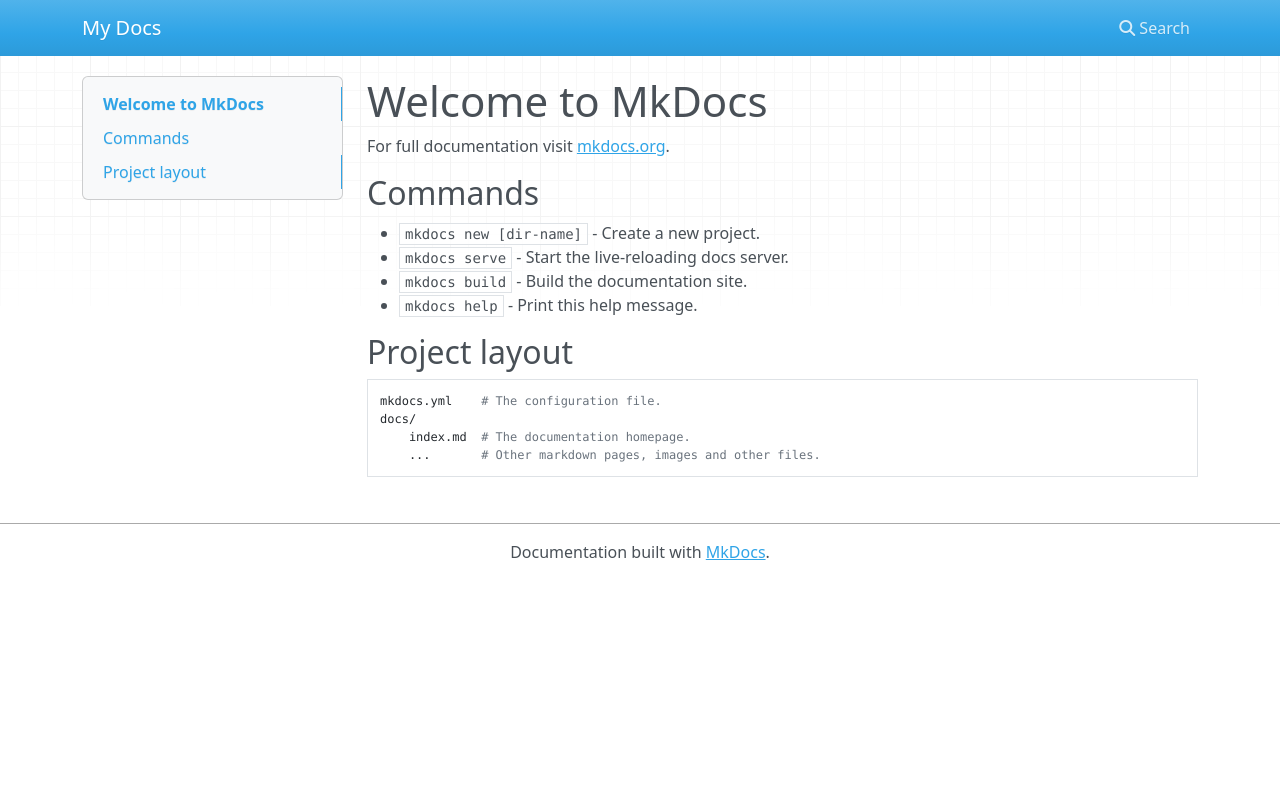
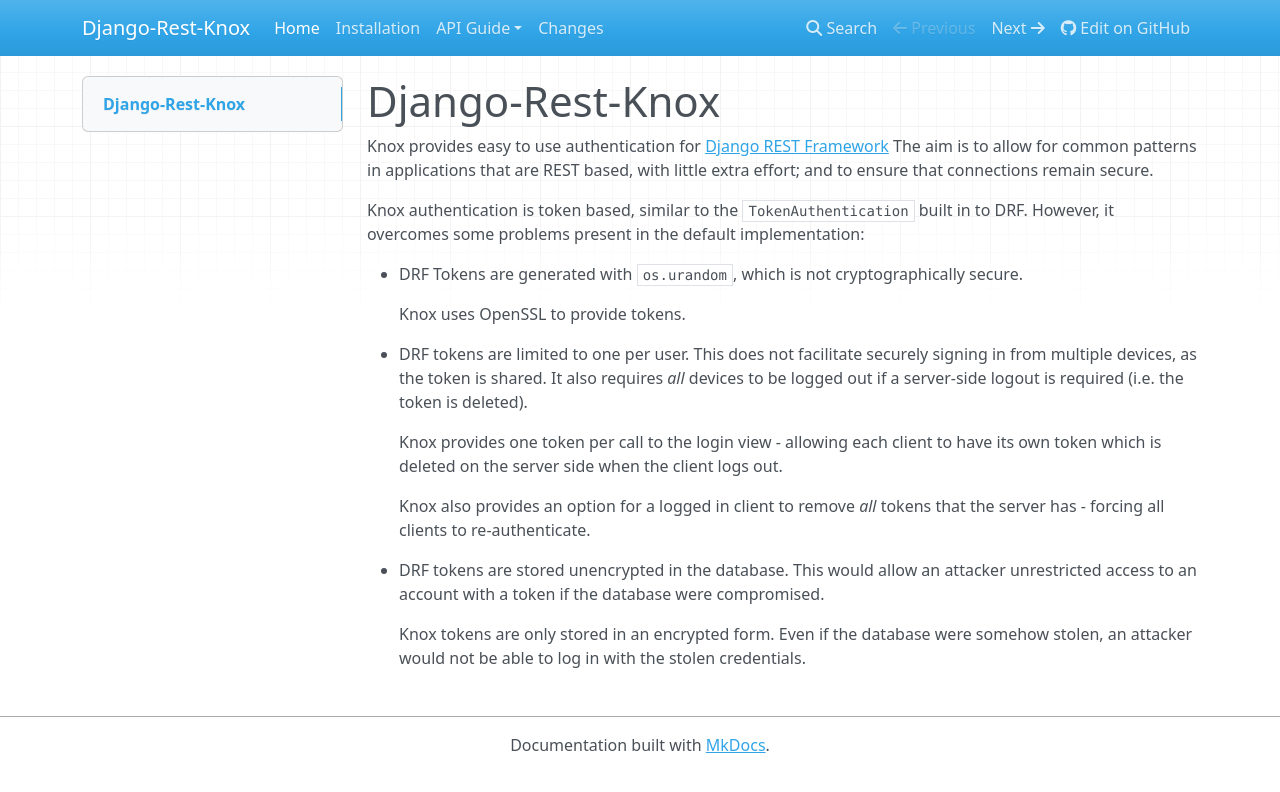
Before and after one commit to jazzband/django-rest-knox, an MkDocs documentation site: the page built from docs/index.md, in a window 1280 px wide. Shown: the top 792 px of the page. Built offline with MkDocs 1.6.1, drawn with Linux system fonts in a browser that asks for light colours; nearby versions of some CDN libraries; old or Windows-style settings are respelled for this version of MkDocs.

```diff
--- a/docs/index.md
+++ b/docs/index.md
@@ -1,17 +1,31 @@
-# Welcome to MkDocs
+# Django-Rest-Knox
+Knox provides easy to use authentication for [Django REST Framework](http://www.django-rest-framework.org/)
+The aim is to allow for common patterns in applications that are REST based,
+with little extra effort; and to ensure that connections remain secure.
 
-For full documentation visit [mkdocs.org](http://mkdocs.org).
+Knox authentication is token based, similar to the `TokenAuthentication` built
+in to DRF. However, it overcomes some problems present in the default implementation:
 
-## Commands
+-   DRF Tokens are generated with `os.urandom`, which is not cryptographically
+    secure.
 
-* `mkdocs new [dir-name]` - Create a new project.
-* `mkdocs serve` - Start the live-reloading docs server.
-* `mkdocs build` - Build the documentation site.
-* `mkdocs help` - Print this help message.
+    Knox uses OpenSSL to provide tokens.
 
-## Project layout
+-   DRF tokens are limited to one per user. This does not facilitate securely
+    signing in from multiple devices, as the token is shared. It also requires
+    *all* devices to be logged out if a server-side logout is required (i.e. the
+    token is deleted).
 
-    mkdocs.yml    # The configuration file.
-    docs/
-        index.md  # The documentation homepage.
-        ...       # Other markdown pages, images and other files.
+    Knox provides one token per call to the login view - allowing
+    each client to have its own token which is deleted on the server side when the client
+    logs out.
+
+    Knox also provides an option for a logged in client to remove *all* tokens
+    that the server has - forcing all clients to re-authenticate.
+
+-   DRF tokens are stored unencrypted in the database. This would allow an attacker
+    unrestricted access to an account with a token if the database were compromised.
+
+    Knox tokens are only stored in an encrypted form. Even if the database were
+    somehow stolen, an attacker would not be able to log in with the stolen
+    credentials.
--- a/mkdocs.yml
+++ b/mkdocs.yml
@@ -1 +1,11 @@
-site_name: My Docs
+site_name: Django-Rest-Knox
+repo_url: https://github.com/James1345/django-rest-knox
+pages:
+  - Home: 'index.md'
+  - Installation: 'installation.md'
+  - API Guide:
+      - Views: 'views.md'
+      - URLs: 'urls.md'
+      - Authentcation: 'auth.md'
+      - Settings: 'settings.md'
+  - Changes: 'changes.md'
```
Also changed, not shown: README.md (+18 -152 lines), docs/auth.md (added, +39 -0 lines), docs/installation.md (added, +49 -0 lines), docs/settings.md (added, +59 -0 lines), docs/urls.md (added, +28 -0 lines), docs/views.md (added, +35 -0 lines), docs/changes.md (added).
